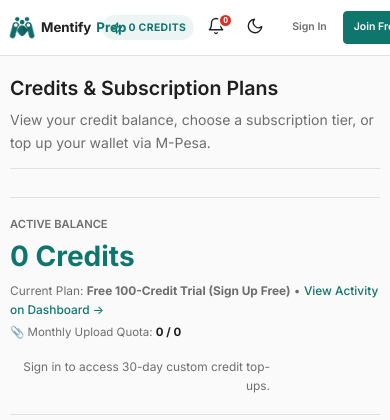
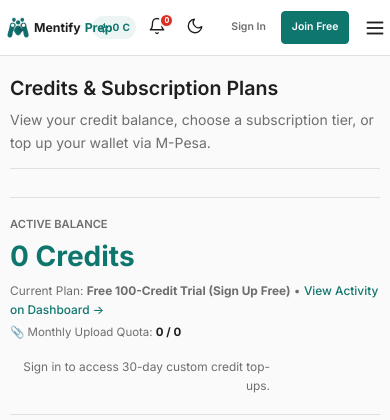
Before and after one commit to wuebbshop-cmd/mentify, a Django app: page /prep/billing/ in a window 390 px wide. Shown: the top 420 px of the page. Run offline with Django 5.2, Linux system fonts and the light colour scheme; data that the repository does not hold is empty; some libraries are stand-ins or nearby versions.

Commit message:
Show concise credit count (e.g. 30 C) on mobile header to prevent overlapping

```diff
--- a/templates/prep/base_prep.html
+++ b/templates/prep/base_prep.html
@@ -146,39 +146,82 @@
       font-size: 0.8rem !important;
       font-weight: 700 !important;
     }
-    @media (max-width: 480px) {
+    #prep-navbar-credit-badge .credit-label-full {
+      display: inline !important;
+    }
+    #prep-navbar-credit-badge .credit-label-short {
+      display: none !important;
+    }
+
+    @media (max-width: 860px) {
       .navbar {
-        padding-left: 8px !important;
-        padding-right: 8px !important;
-        gap: 4px !important;
+        padding-left: 10px !important;
+        padding-right: 10px !important;
+        gap: 6px !important;
       }
       .navbar-brand {
         font-size: 0.95rem !important;
         gap: 5px !important;
+        flex-shrink: 0 !important;
       }
       .navbar-end {
         gap: 5px !important;
+        flex-shrink: 0 !important;
       }
       #prep-navbar-credit-badge,
       .navbar-end > a[href*="/prep/billing/"] {
         padding: 4px 8px !important;
-        font-size: 0.74rem !important;
+        font-size: 0.76rem !important;
+        gap: 3px !important;
+        flex-shrink: 0 !important;
+      }
+      #prep-navbar-credit-badge .credit-label-full {
+        display: none !important;
+      }
+      #prep-navbar-credit-badge .credit-label-short {
+        display: inline !important;
+      }
+      .prep-header-signout {
+        display: none !important;
+      }
+    }
+
+    @media (max-width: 480px) {
+      .navbar {
+        padding-left: 6px !important;
+        padding-right: 6px !important;
         gap: 4px !important;
+      }
+      .navbar-brand {
+        font-size: 0.88rem !important;
+        gap: 4px !important;
+      }
+      .navbar-brand img {
+        height: 24px !important;
+        width: 24px !important;
+      }
+      .navbar-end {
+        gap: 4px !important;
+      }
+      #prep-navbar-credit-badge,
+      .navbar-end > a[href*="/prep/billing/"] {
+        padding: 3px 6px !important;
+        font-size: 0.72rem !important;
+        gap: 2px !important;
+      }
+      #prep-navbar-credit-badge svg {
+        width: 12px !important;
+        height: 12px !important;
       }
       #prep-navbar-credit-badge span,
       .navbar-end > a[href*="/prep/billing/"] span {
-        font-size: 0.74rem !important;
+        font-size: 0.72rem !important;
       }
     }
 
     .prep-header-signout {
       display: inline-flex;
       align-items: center;
-    }
-    @media (max-width: 860px) {
-      .prep-header-signout {
-        display: none !important;
-      }
     }
 
     /* ─── Shared Course Discipline SVG Icon Tile & Tag ──────────── */
@@ -386,7 +429,7 @@
     <!-- Credit Badge (Always pill, number visible) -->
     <a href="{% url 'prep:billing' %}" id="prep-navbar-credit-badge" class="badge badge-accent" title="Your Credit Balance">
       <svg width="14" height="14" fill="none" stroke="currentColor" viewBox="0 0 24 24" style="flex-shrink: 0;"><path stroke-linecap="round" stroke-linejoin="round" stroke-width="2" d="M13 10V3L4 14h7v7l9-11h-7z"/></svg>
-      <span id="prep-navbar-credit-count">{{ user_credits|default:0 }} Credits</span>
+      <span id="prep-navbar-credit-count"><span class="credit-num">{{ user_credits|default:0 }}</span><span class="credit-label-full"> Credits</span><span class="credit-label-short"> C</span></span>
     </a>
 
     <!-- Live Notification Bell & Dropdown (Plain SVG like theme toggle) -->
@@ -988,7 +1031,12 @@
       const displayVal = isNaN(balanceNum) ? String(balance) : String(Math.max(0, balanceNum));
       const badgeSpan = document.getElementById('prep-navbar-credit-count') || document.querySelector('#prep-navbar-credit-badge span');
       if (badgeSpan) {
-        badgeSpan.textContent = displayVal + ' Credits';
+        const numEl = badgeSpan.querySelector('.credit-num');
+        if (numEl) {
+          numEl.textContent = displayVal;
+        } else {
+          badgeSpan.innerHTML = '<span class="credit-num">' + displayVal + '</span><span class="credit-label-full"> Credits</span><span class="credit-label-short"> C</span>';
+        }
       }
       document.querySelectorAll('#wallet-balance-indicator, .credit-counter-value, .topic-tutor-balance-val').forEach(function (el) {
         el.textContent = displayVal;
```
